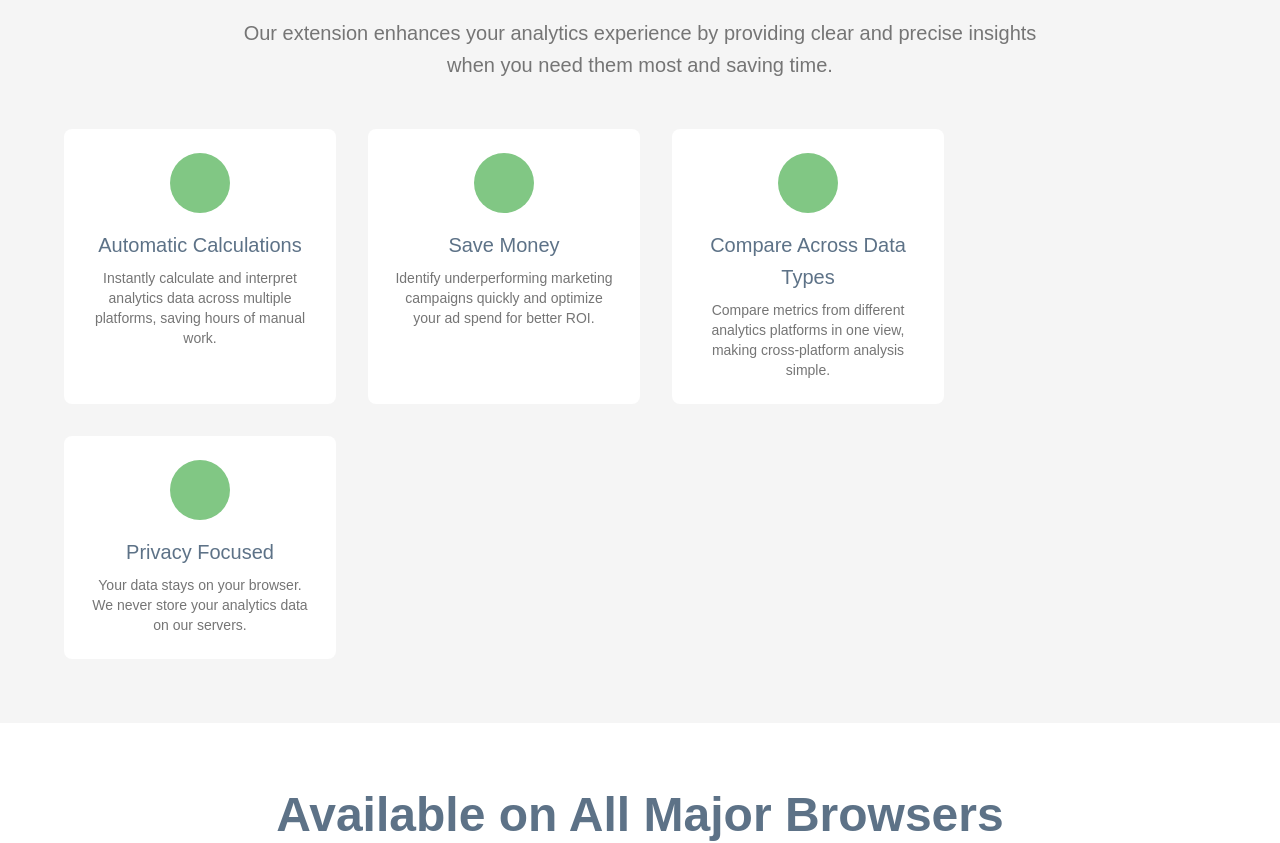
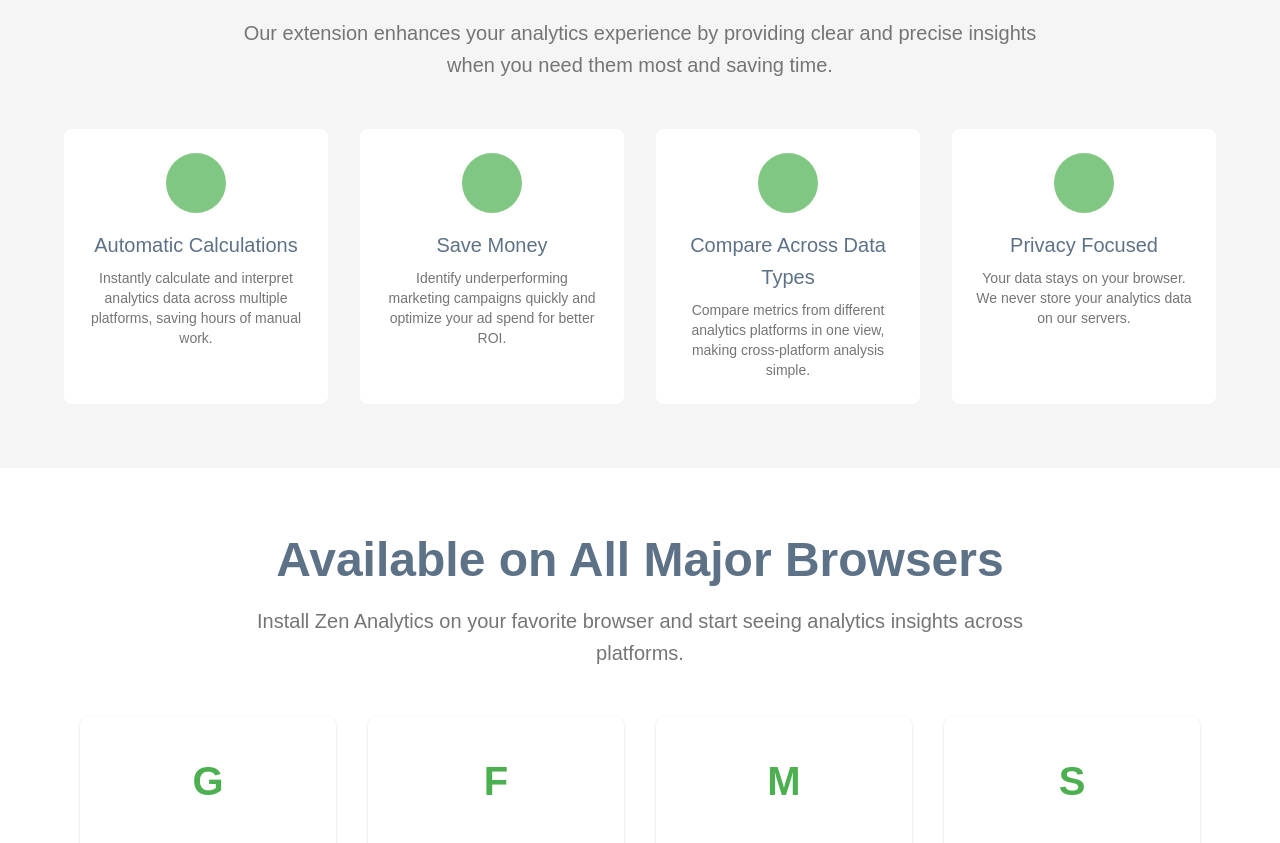
Before and after one commit to zenzjtech/zen-analytics-landingpage, a Next.js app: page / in a window 1280 px wide. Shown: the part 642-1485 px from the top of the page. Built offline with nearby package versions, Linux system fonts and the light colour scheme; some icons are missing; what @mui/material-nextjs would draw is missing.

Commit message:
patch: improve feature section's spacing

```diff
--- a/src/components/sections/Features.tsx
+++ b/src/components/sections/Features.tsx
@@ -117,7 +117,7 @@ export default function Features() {
                 flexBasis: {
                   xs: '100%',
                   sm: 'calc(50% - 16px)',
-                  md: 'calc(25% - 16px)'
+                  md: 'calc(25% - 24px)'
                 }
               }}
             >
```
